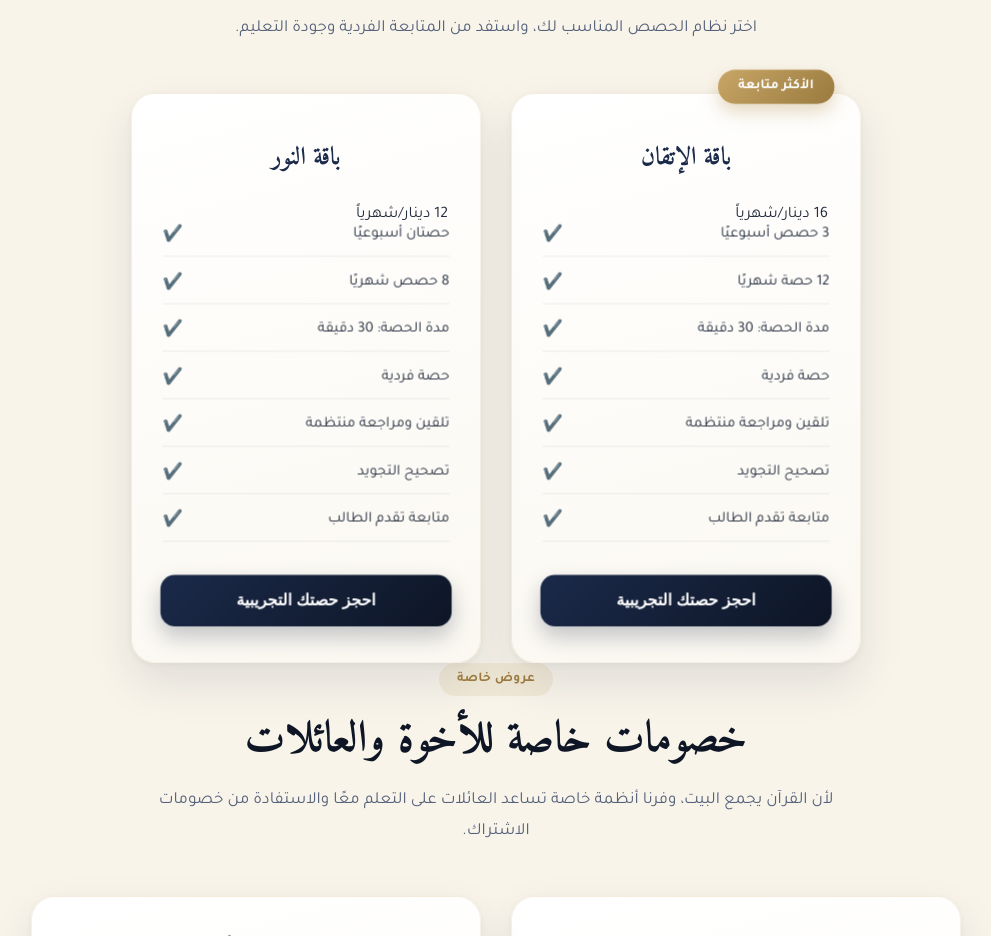
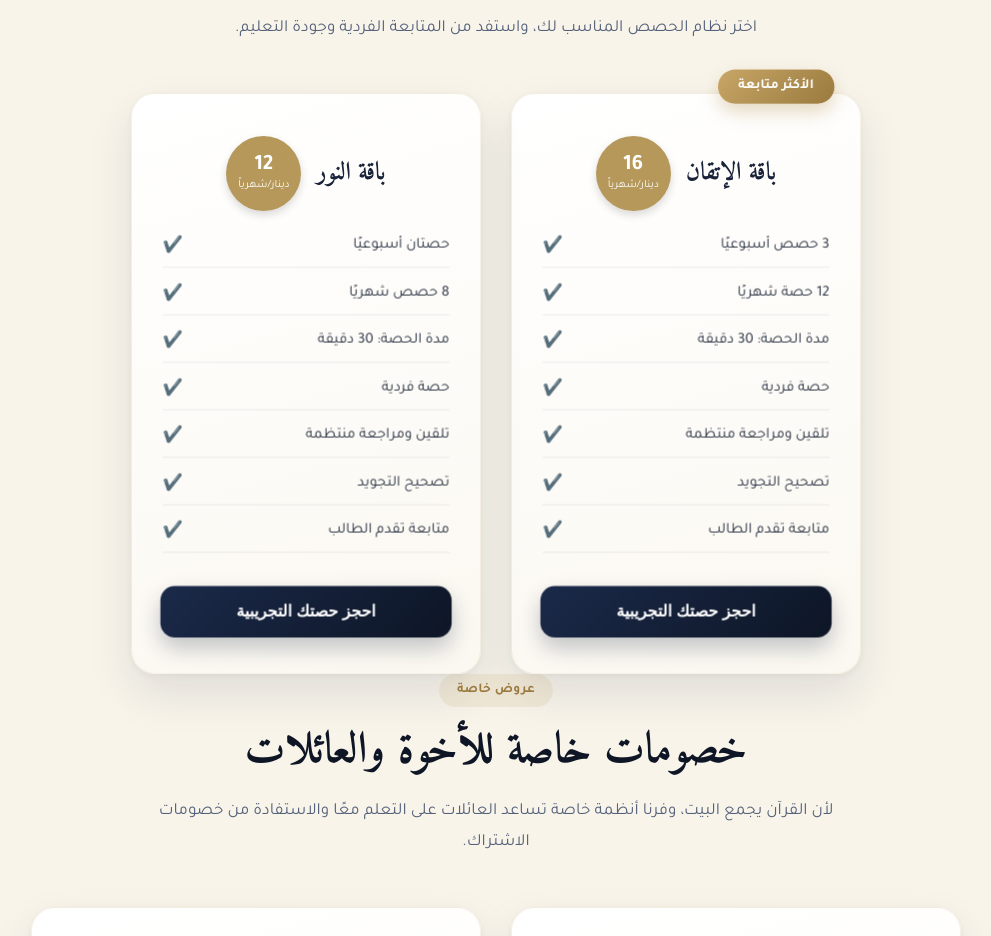
Before and after one commit to alqaree/Alqaree, a plain HTML site: page index.html in a window 1280 px wide. Shown: the part 4223-5159 px from the top of the page, without its empty margins (144-1135 px from the left). Drawn offline with Linux system fonts and the light colour scheme.

Commit message:
Update style.css

```diff
--- a/style.css
+++ b/style.css
@@ -992,3 +992,47 @@
     scroll-behavior: auto !important;
   }
 }
+/* --- تنسيقات دائرة السعر بجوار اسم الباقة --- */
+.package-title-wrapper {
+    display: flex;
+    align-items: center;
+    justify-content: center;
+    gap: 15px; /* المسافة بين اسم الباقة ودائرة السعر */
+    margin-bottom: 25px;
+}
+
+.package-title-wrapper h3 {
+    margin: 0; /* لمنع أي هوامش زائدة حول العنوان */
+    color: #1a233a; /* لون اسم الباقة */
+}
+
+.price-circle {
+    background-color: #b5985a; /* لون الدائرة الذهبي (متناسق مع شارة الأكثر متابعة) */
+    color: #ffffff;
+    width: 75px;
+    height: 75px;
+    border-radius: 50%;
+    display: flex;
+    flex-direction: column;
+    align-items: center;
+    justify-content: center;
+    box-shadow: 0 4px 8px rgba(0, 0, 0, 0.15); /* ظل خفيف للدائرة */
+    text-align: center;
+    transition: transform 0.3s ease;
+}
+
+/* تأثير بسيط عند مرور الماوس على الدائرة */
+.price-circle:hover {
+    transform: scale(1.05);
+}
+
+.price-amount {
+    font-size: 22px;
+    font-weight: bold;
+    line-height: 1.1;
+}
+
+.price-currency {
+    font-size: 11px;
+    font-weight: normal;
+}
```
